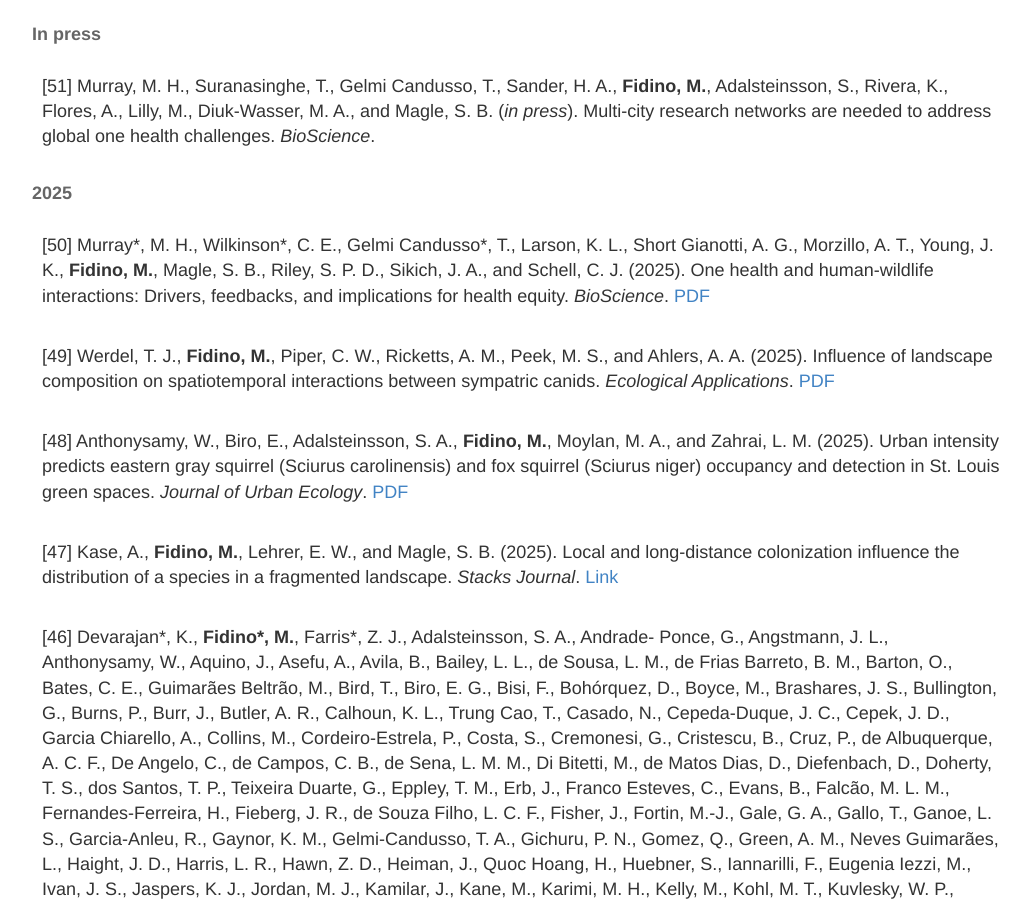
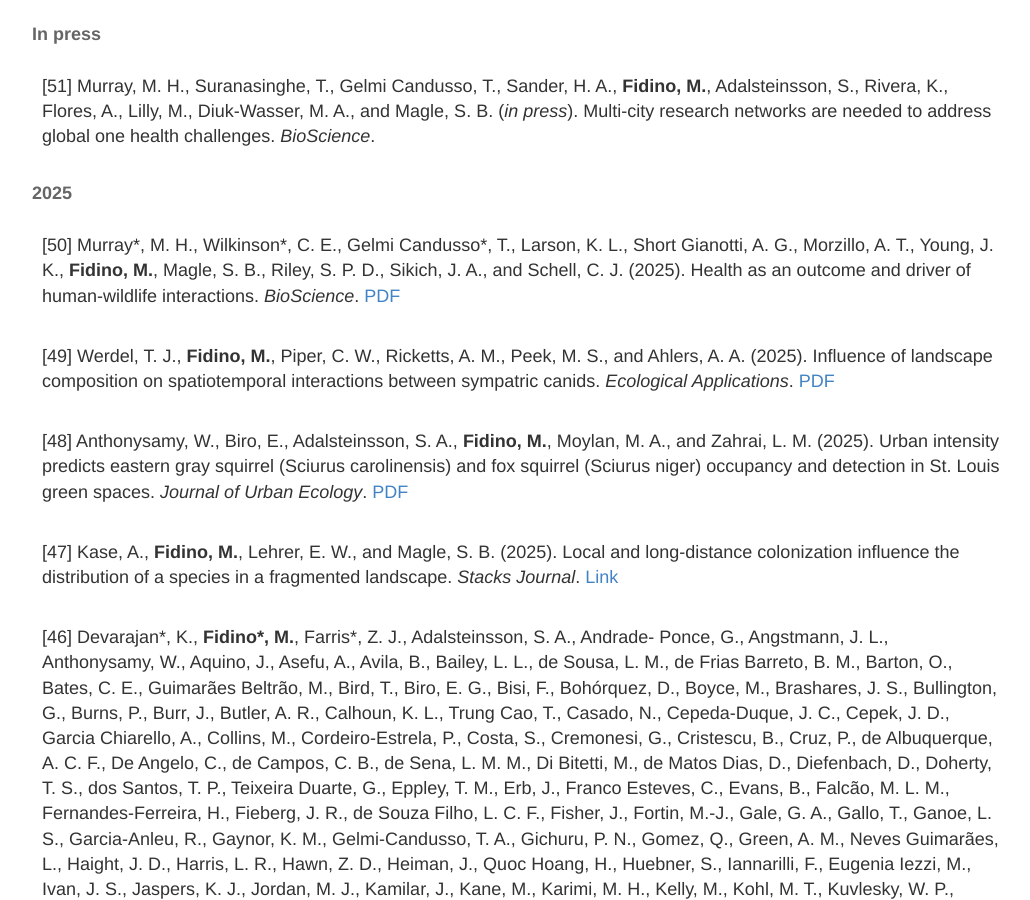
Before and after one commit to mfidino/mfidino.github.io, a Jekyll site: the page built from publications.md, in a window 1280 px wide and 900 px high, scrolled down 522 px. Shown: the whole window, without its empty margins (118-1148 px from the left). Built offline with Jekyll 4.4.1, drawn with Linux system fonts in a browser that asks for light colours.

Commit message:
Update publications.md

```diff
--- a/publications.md
+++ b/publications.md
@@ -22,7 +22,7 @@
 
 #### 2025
 
-[50] Murray<sup>\*</sup>, M. H., Wilkinson<sup>\*</sup>, C. E., Gelmi Candusso<sup>\*</sup>, T., Larson, K. L., Short Gianotti, A. G., Morzillo, A. T., Young, J. K., **Fidino, M.**, Magle, S. B., Riley, S. P. D., Sikich, J. A., and Schell, C. J. (2025). One health and human-wildlife interactions: Drivers, feedbacks, and implications for health equity. *BioScience*. [PDF](../public/murray_hwi_2025.pdf)
+[50] Murray<sup>\*</sup>, M. H., Wilkinson<sup>\*</sup>, C. E., Gelmi Candusso<sup>\*</sup>, T., Larson, K. L., Short Gianotti, A. G., Morzillo, A. T., Young, J. K., **Fidino, M.**, Magle, S. B., Riley, S. P. D., Sikich, J. A., and Schell, C. J. (2025). Health as an outcome and driver of human-wildlife interactions. *BioScience*. [PDF](../public/murray_hwi_2025.pdf)
 
 [49] Werdel, T. J., **Fidino, M.**, Piper, C. W., Ricketts, A. M., Peek, M. S., and Ahlers, A. A. (2025). Influence of landscape composition on spatiotemporal interactions between sympatric canids. *Ecological Applications*. [PDF](../public/Werdel_2025.pdf)
 
```
